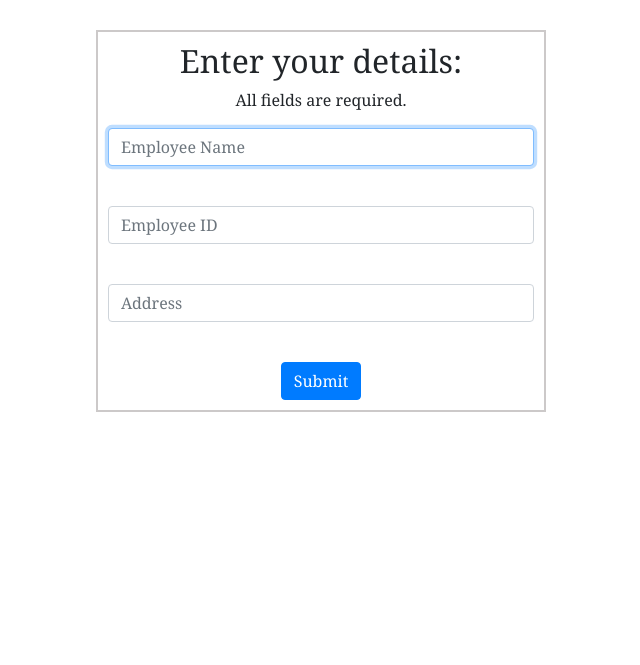
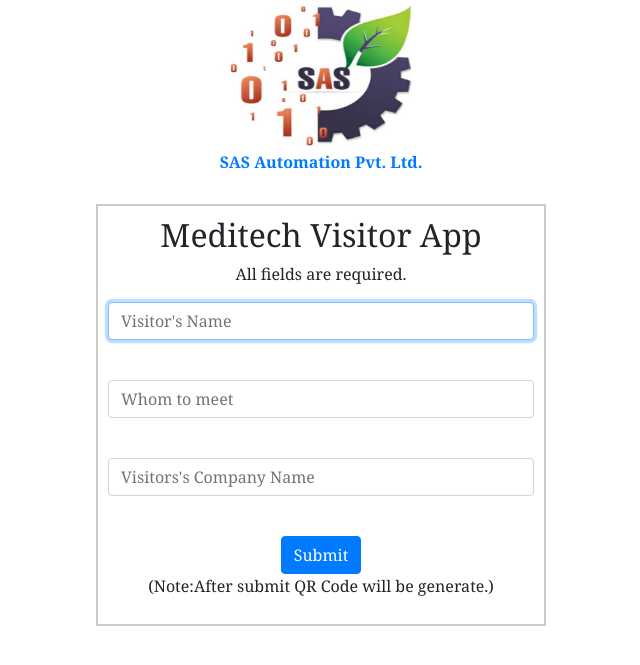
Before and after one commit to MaybeSHAH/store-image-flaskapp, a Flask app: page / in a window 1280 px wide. Shown: the top 665 px of the page, without its empty margins (319-959 px from the left). Run offline with Flask 2, Linux system fonts and the light colour scheme; some libraries are stand-ins or nearby versions.

Commit message:
logo update

```diff
--- a/app.py
+++ b/app.py
@@ -2,6 +2,7 @@ import os
 import requests
 import math
 import re
+import random
 #import cv2
 import qrcode
 from flask import Flask, session, render_template, request, redirect, url_for, jsonify, flash
@@ -34,15 +35,16 @@ def index():
 
     if request.method == "POST":
         # Get user info
-        empname = request.form.get('ename')
-        empid = request.form.get('eid')
-        address = request.form.get('address')
+        vname = request.form.get('vname')
+        person = request.form.get('person')
+        cname = request.form.get('cname')
 
 
         # example data
-        data = empname , empid, address
+        data = vname , person, cname
         # output file name
-        filename = "static/img/qrcode.png"
+        n = random.random()
+        filename = "static/img/qrcode"+str(n)+".png"
         # generate qr code
         img = qrcode.make(data)
 
--- a/templates/result.html
+++ b/templates/result.html
@@ -8,6 +8,7 @@
     <h1 style="text-align: center;">Generated QR Code</h1>
     <hr>
 
+
         <div style="text-align: center;"><img src={{ filename }} title="Scan this to transfer data" alt="something went wrong"></div>
         <div style="text-align: center;">
         <button class="btn btn-primary" onclick="location.href='/'" type="button">
--- a/templates/userreg.html
+++ b/templates/userreg.html
@@ -5,20 +5,22 @@
 {% endblock %}
 
 {% block body %}
+    <div style="text-align: center;"><img src="static/img/sas.jpeg" width="200" height="150" alt="logo-sas"></div>
+    <div style="text-align: center;"><a href="http://sasnextgen.co.in/"><p><strong>SAS Automation Pvt. Ltd.</strong></p></a> </div>
+    <div class="box m-top">
+        <h2>Meditech Visitor App</h2>
+        <p>All fields are required.</p>
 
-    <div class="box m-top">
-        <h2>Enter your details:</h2>
-        <p>All fields are required.</p>
         <form id="userform" action="{{ url_for('index') }}" method="POST">
           <div class="form-group">
-              <input type="text" class="form-control" placeholder="Employee Name" name="ename" autofocus required>
+              <input type="text" class="form-control" placeholder="Visitor's Name" name="vname" autofocus autocomplete="off" required>
           </div><br/>
           <div class="form-group">
-              <input type="text" class="form-control" placeholder="Employee ID" name="eid" id="eid" autocomplete="off" required>
+              <input type="text" class="form-control" placeholder="Whom to meet" name="person" autocomplete="off" required>
               <!--<h4 id='loading' style="display:none;"><img src="{{ url_for('static', filename='img/loader.gif') }}"/> Loading..</h4>-->
           </div><br/>
           <div class="form-group">
-              <input type="text" class="form-control" placeholder="Address" name="address" required>
+              <input type="text" class="form-control" placeholder="Visitors's Company Name" name="cname" autocomplete="off" required>
           </div><br/>
           <!--
           <div class="form-group">
@@ -33,7 +35,8 @@
             <div class="form-group">
                 <input type="password" class="form-control" placeholder="Confirm Password" name="re-password" required>
             </div> -->
-            <button class="btn btn-primary">Submit</button>
+            <button class="btn btn-primary">Submit</button><br/>
+            <p>(Note:After submit QR Code will be generate.)</p>
         </form>
     </div>
     <!--
```
Also changed, not shown: static/img/goal.png (deleted), static/img/qrcode.png (deleted), static/img/qrcode0.4373299093064905.png (added), static/img/qrcode0.7557200193224732.png (added), static/img/sas.jpeg (added), static/img/trophy.png (deleted).
